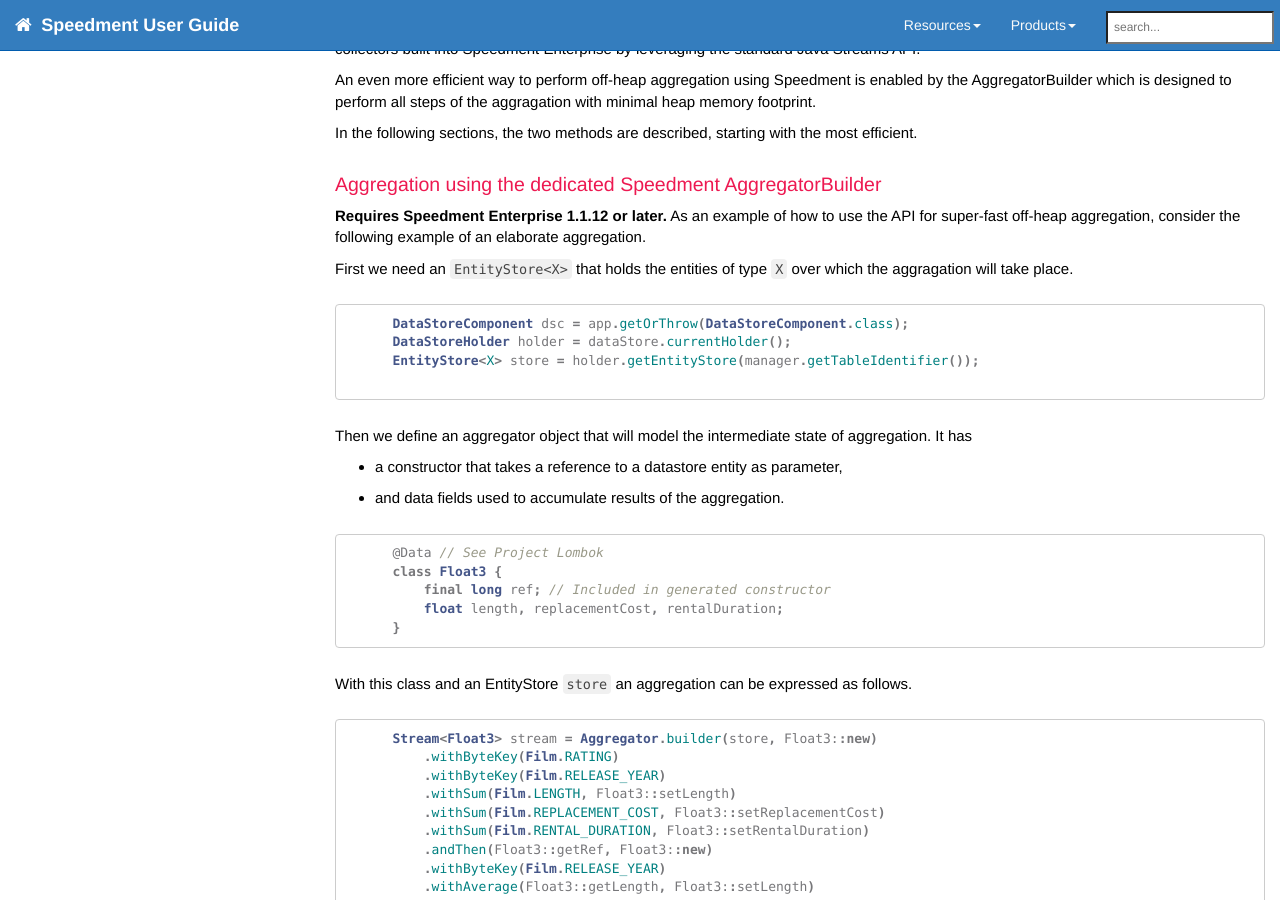
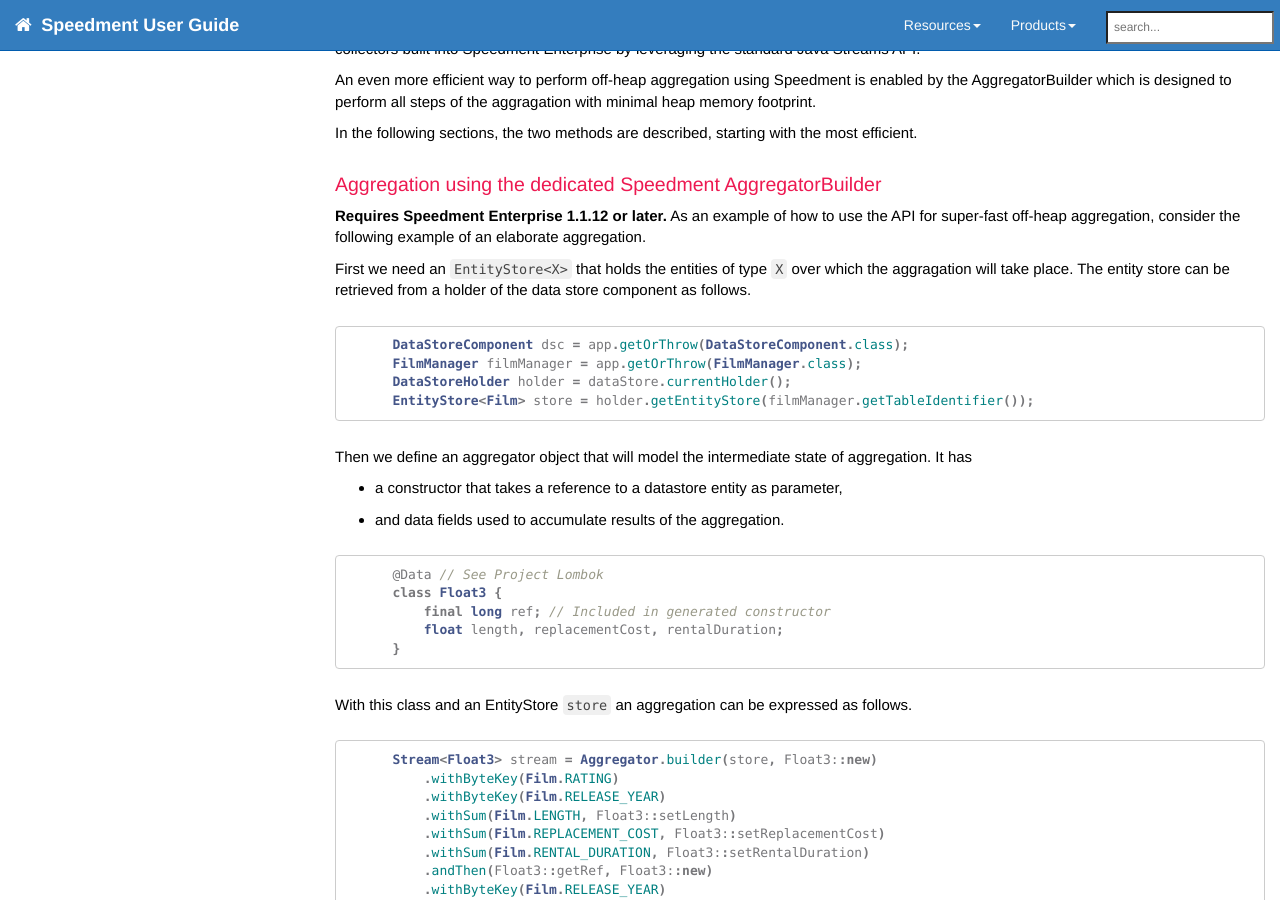
Before and after one commit to speedment/speedment-doc, a Jekyll site: the page built from pages/datastore.md, in a window 1280 px wide and 900 px high, scrolled down 7496 px. Built offline with Jekyll 4.4.1, drawn with Linux system fonts in a browser that asks for light colours; nearby versions of some CDN libraries; comment, search, counter and statistics services are not loaded.

Commit message:
datastore: switch to filmManager

````diff
--- a/pages/datastore.md
+++ b/pages/datastore.md
@@ -263,13 +263,14 @@
 As an example of how to use the API for super-fast off-heap aggregation, consider the following
 example of an elaborate aggregation.
 
-First we need an `EntityStore<X>` that holds the entities of type `X` over which the aggragation will take place.
+First we need an `EntityStore<X>` that holds the entities of type `X` over which the aggragation
+will take place. The entity store can be retrieved from a holder of the data store component as follows.
 
 ```java
       DataStoreComponent dsc = app.getOrThrow(DataStoreComponent.class);
+      FilmManager filmManager = app.getOrThrow(FilmManager.class);
       DataStoreHolder holder = dataStore.currentHolder();
-      EntityStore<X> store = holder.getEntityStore(manager.getTableIdentifier());
-
+      EntityStore<Film> store = holder.getEntityStore(filmManager.getTableIdentifier());
 ```
 
 Then we define an aggregator object that will model
````
